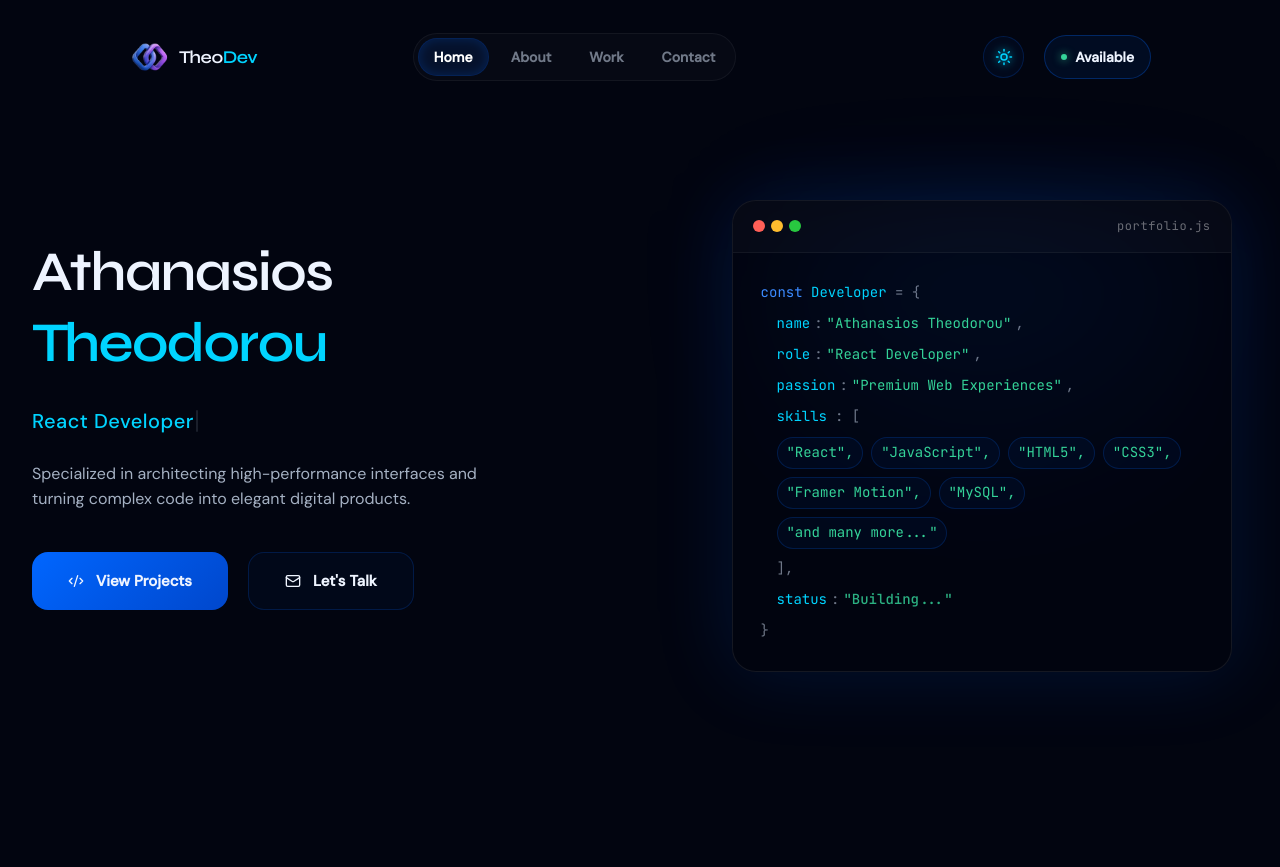
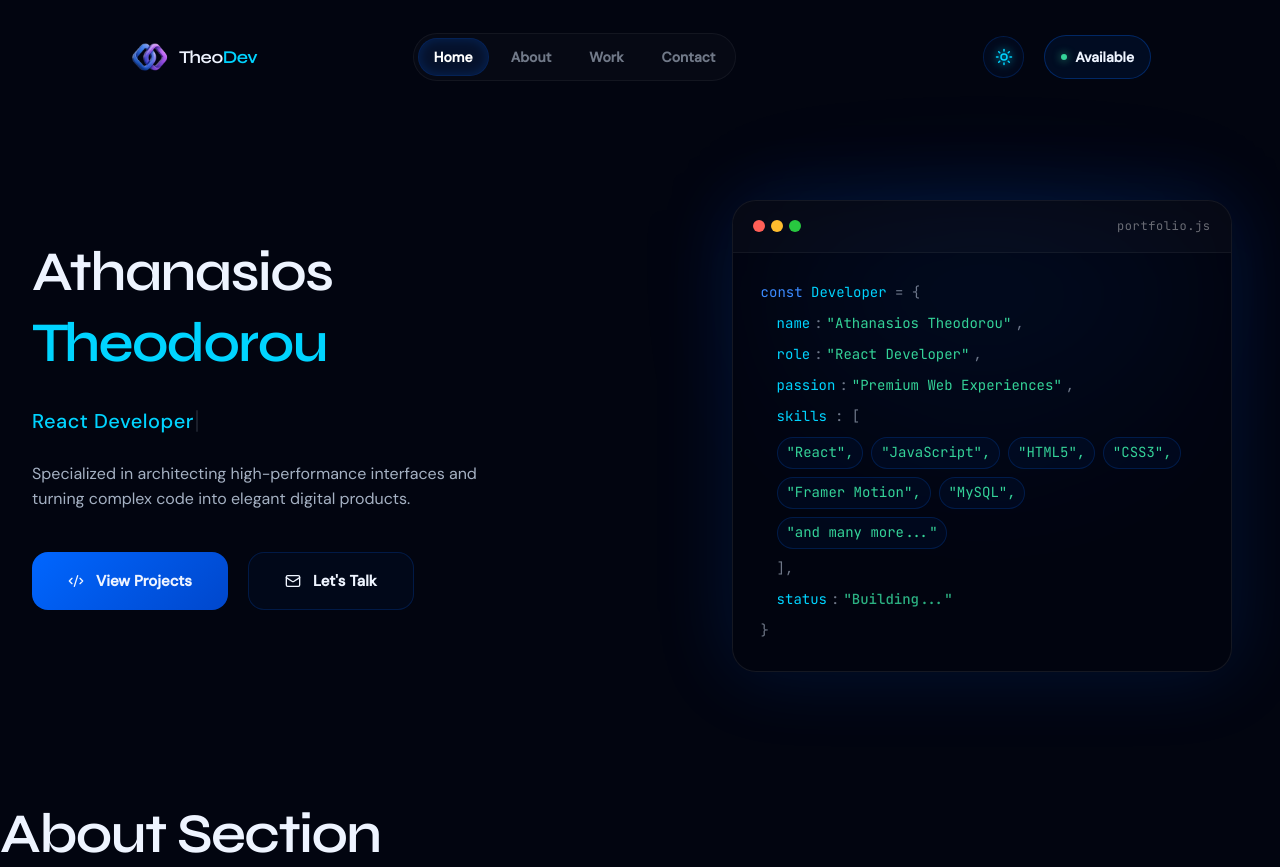
Before and after one commit to athanasios-theodorou/TheoDev-Portfolio, a React (Vite) app: page / in a window 1280 px wide. Before the commit the page ends 800 px from the top, so only its background shows below. Built offline with nearby package versions, Linux system fonts and the light colour scheme.

Commit message:
Setup App routing and about section entry point

```diff
--- a/src/App.jsx
+++ b/src/App.jsx
@@ -4,7 +4,7 @@ import { Navbar } from "./components/layout/Navbar/Navbar.jsx";
 
 // Sections
 import { Home } from "./components/sections/Home/Home.jsx";
-// import { About } from "./components/sections/About/About.jsx";
+import { About } from "./components/sections/About/About.jsx";
 // import { Work } from "./components/sections/Work/Work.jsx";
 // import { Contact } from "./components/sections/Contact/Contact.jsx";
 
@@ -14,7 +14,8 @@ export const App = () => {
       <Navbar />
       <main>
         <Home />
-        {/* <About />
+        <About />
+        {/*
         <Work />
         <Contact /> */}
       </main>
--- a/src/components/sections/About/About.jsx
+++ b/src/components/sections/About/About.jsx
@@ -0,0 +1,3 @@
+export const About = () => {
+  return <h1>About Section</h1>;
+};
```
